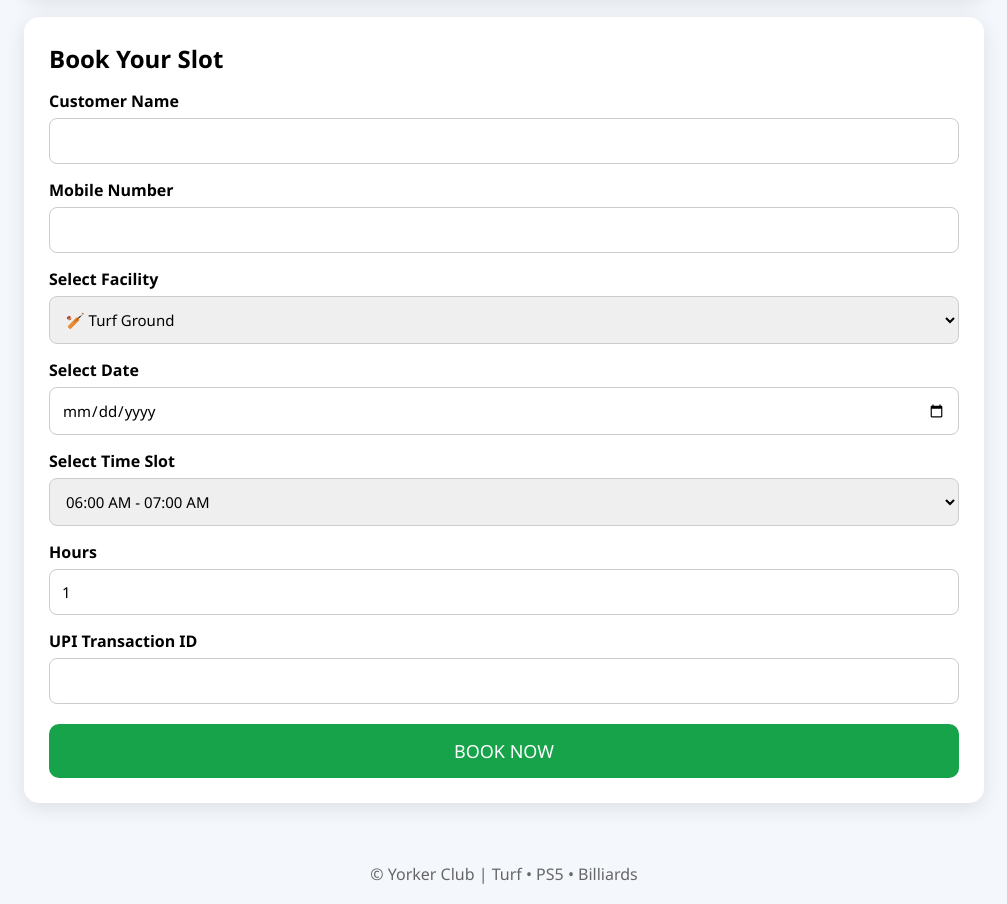
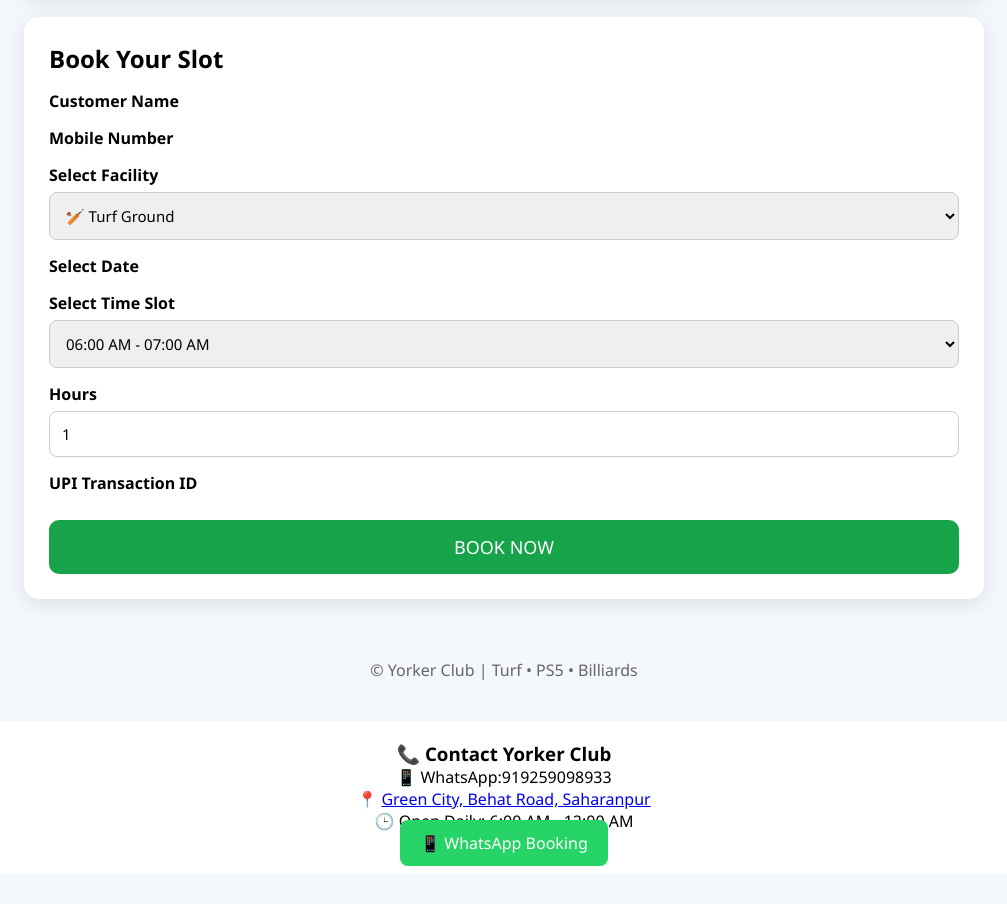
Before and after one commit to hassaanbaig7457-netizen/Yorker-club, a plain HTML site: page index.html in a window 1280 px wide. Shown: the part 490-1394 px from the top of the page, without its empty margins (136-1143 px from the left). Drawn offline with Linux system fonts and the light colour scheme.

Commit message:
Update index.html

```diff
--- a/index.html
+++ b/index.html
@@ -196,10 +196,10 @@ method="POST"
 target="_blank">
 
 <label>Customer Name</label>
-<input type="text" name="entry.973165975" required>
+
 
 <label>Mobile Number</label>
-<input type="tel" name="entry.1985601712" required>
+
 
 <label>Select Facility</label>
 <select name="entry.456332830" required>
@@ -209,7 +209,7 @@ target="_blank">
 </select>
 
 <label>Select Date</label>
-<input type="date" name="entry.734662859" required>
+
 
 <label>Select Time Slot</label>
 <select name="entry.748030795" required>
@@ -231,7 +231,7 @@ target="_blank">
 <input type="number" name="entry.2128269927" min="1" value="1" required>
 
 <label>UPI Transaction ID</label>
-<input type="text" name="entry.55874659" required>
+
 
 <button type="submit">BOOK NOW</button>
 
```
